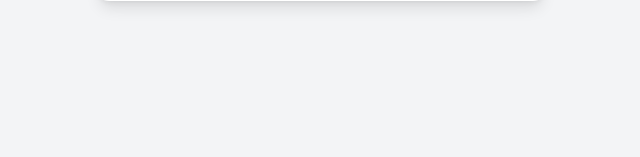
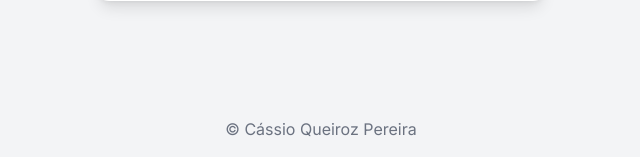
Before and after one commit to cassioqueirozpereira/Consumo-2.0, a Flask app: page / in a window 1280 px wide. Shown: the part 643-800 px from the top of the page, without its empty margins (319-959 px from the left). Run offline with Flask 3, Linux system fonts and the light colour scheme; some libraries are stand-ins or nearby versions.

Commit message:
Adicionando um footer

```diff
--- a/templates/index.html
+++ b/templates/index.html
@@ -63,7 +63,15 @@
 
     <div id="result" class="mt-6 text-gray-800 text-xl">
     </div>
+
 </div>
+
+    <footer class="fixed bottom-0 inset-x-0 py-4">
+        <div class="flex justify-center items-center text-gray-500">
+            <p>&copy; Cássio Queiroz Pereira</p>
+        </div>
+    </footer>
+
 
     <script src="/static/script.js"></script>
 </body>
```
